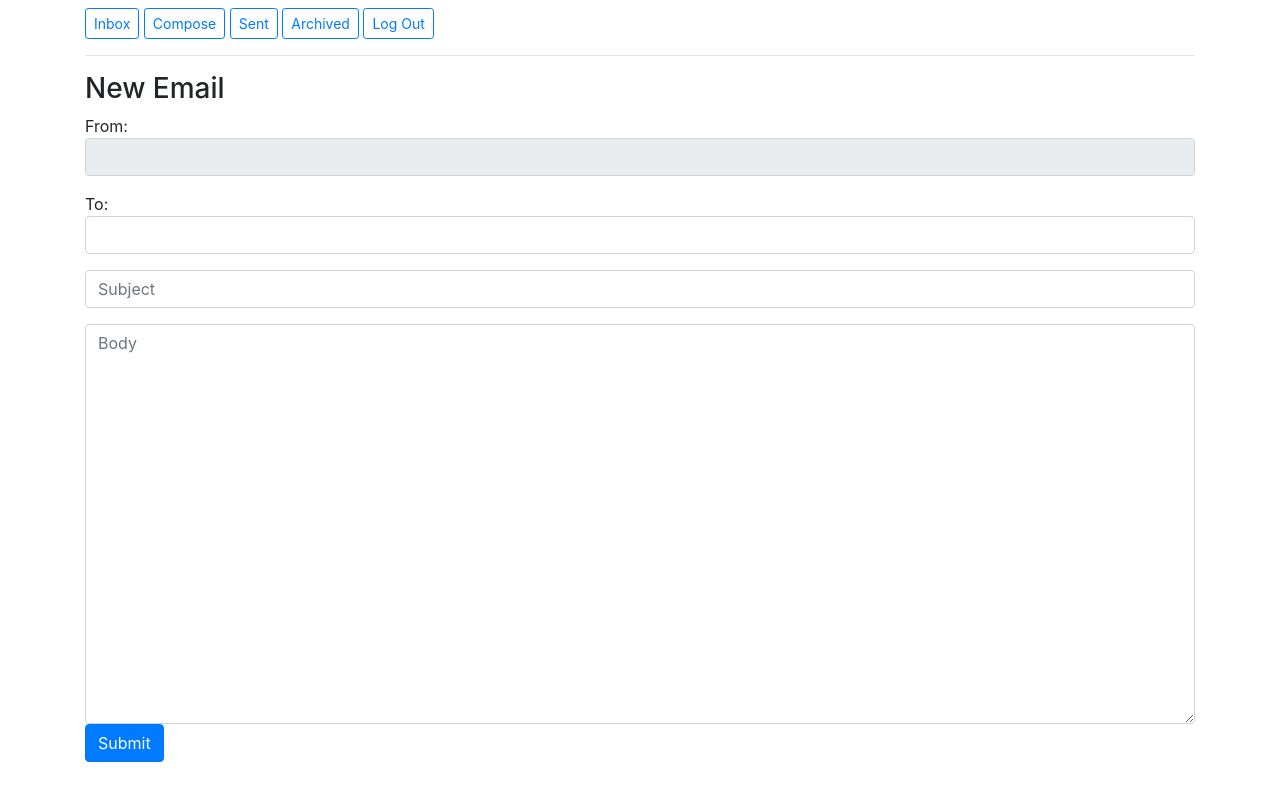
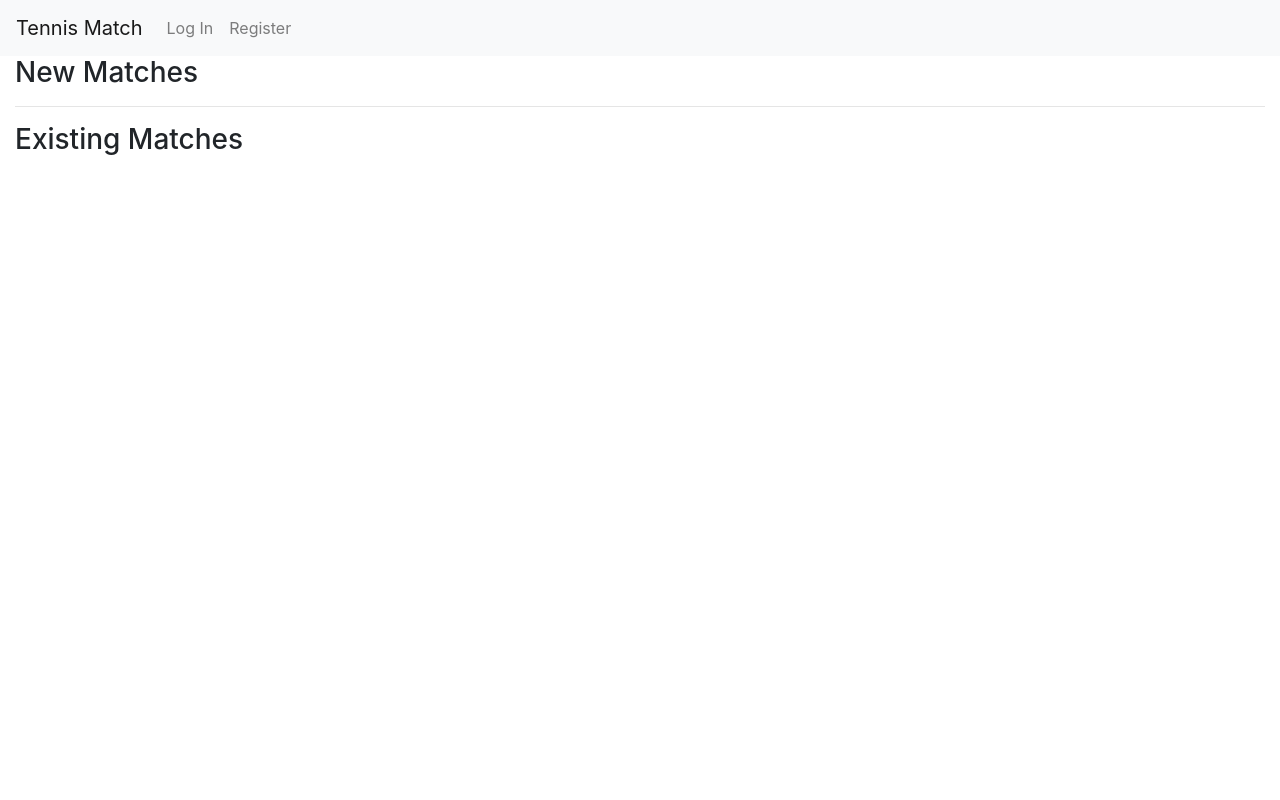
Before and after one commit to aohanlon541/finalproject, a Django app: template tennis-match/templates/tennis-match/index.html in a window 1280 px wide. Run offline with Django 3.2, Linux system fonts and the light colour scheme; the template is opened without the code that fills it, so the values that code supplies are empty; some libraries are stand-ins or nearby versions.

Commit message:
frontend

```diff
--- /dev/null
+++ b/tennis-match/static/tennis-match/index.js
@@ -0,0 +1,172 @@
+document.addEventListener('DOMContentLoaded', function() {
+    document.querySelector('#complete-user-info').style.display = 'none';
+    document.querySelector('#match-view').style.display = 'none';
+
+    document.querySelector('#new-matches-nav-link').addEventListener('click', () => load_new())
+    document.querySelector('#existing-matches-nav-link').addEventListener('click', () => load_existing())
+
+  // By default, load the inbox
+  load_matches();
+});
+
+function load_matches() {
+    fetch('/matches', {
+        method: 'GET',
+    }).then(response => response.json()
+    ).then((results) => {
+        if (results.user['gender'] === null) {
+                document.querySelector('#complete-user-info').style.display = 'block';
+                document.querySelector("#update-user-submit").addEventListener('click', () => update_user())
+        }
+        let newMatchesDiv = document.querySelector('#new-matches');
+        newMatchesDiv.innerHTML = '';
+        results['new_matches'].forEach(match => {
+            const matchElement = create_match_card(match);
+            newMatchesDiv.appendChild(matchElement);
+        });
+        let existingMatchesDiv = document.querySelector('#existing-matches');
+        existingMatchesDiv.innerHTML = '';
+        results['existing_matches'].forEach(match => {
+            const matchElement = create_match_card(match);
+            existingMatchesDiv.appendChild(matchElement);
+        });
+   });
+}
+
+function load_new() {
+    document.querySelector('#complete-user-info').style.display = 'none';
+    document.querySelector('#new-matches-div').style.display = 'block';
+    document.querySelector('#existing-matches-div').style.display = 'none';
+    document.querySelector('#match-view').style.display = 'none';
+
+    fetch('/new-matches', {
+        method: 'GET',
+    }).then(response => response.json()
+    ).then((results) => {
+        let newMatchesDiv = document.querySelector('#new-matches');
+        newMatchesDiv.innerHTML = '';
+        results['new_matches'].forEach(match => {
+            const matchElement = create_match_card(match);
+            newMatchesDiv.appendChild(matchElement);
+        });
+    });
+}
+
+function load_existing() {
+    document.querySelector('#complete-user-info').style.display = 'none';
+    document.querySelector('#new-matches-div').style.display = 'none';
+    document.querySelector('#existing-matches-div').style.display = 'block';
+    document.querySelector('#match-view').style.display = 'none';
+
+    fetch('/existing-matches', {
+        method: 'GET',
+    }).then(response => response.json()
+    ).then((results) => {
+        let newMatchesDiv = document.querySelector('#new-matches');
+        newMatchesDiv.innerHTML = '';
+        results['existing_matches'].forEach(match => {
+            const matchElement = create_match_card(match);
+            newMatchesDiv.appendChild(matchElement);
+        });
+    });
+}
+
+function load_match(id) {
+    event.preventDefault();
+    document.querySelector('#complete-user-info').style.display = 'none';
+    document.querySelector('#new-matches-div').style.display = 'none';
+    document.querySelector('#existing-matches-div').style.display = 'none';
+    document.querySelector('#match-view').style.display = 'block';
+
+    fetch(`/match/${id}`, {
+        method: 'PUT'
+    }).then(response => response.json()
+    ).then((results) => {
+        const body = create_match_view(results);
+        const matchView = document.querySelector('#match-view');
+        matchView.appendChild(body);
+    });
+}
+
+function update_user() {
+    event.preventDefault();
+    const body = map_edit_user();
+    fetch('/edit-user', {
+        method: 'POST',
+        body: body
+    }).then(() => {
+        document.querySelector('#complete-user-info').style.display = 'none';
+        load_matches();
+    });
+}
+
+function create_match_card(match) {
+    const matchCard = document.createElement('div');
+    matchCard.setAttribute('key', match['id'])
+    matchCard.className = "card post";
+
+    const matchBody = document.createElement('div');
+    matchBody.className = "card-body";
+
+    const matchTitle = document.createElement('h5');
+    matchTitle.className = "card-title";
+    matchTitle.innerHTML = match['match'].join(' & ');
+
+    const matchSubTitle = document.createElement('h6');
+    matchSubTitle.className = `card-subtitle mb-2 text-muted author`;
+    matchSubTitle.innerHTML = match['created_date'];
+
+    const matchButton = document.createElement('button');
+    matchButton.innerHTML = "See details";
+    //
+    // const postText = document.createElement('p');
+    // postText.setAttribute('key', card.post['id']);
+    // postText.className = `card-subtitle mb-2 text-muted ${card.post['id']}`;
+    // postText.innerHTML = card.post.text;
+
+    matchBody.appendChild(matchTitle);
+    matchBody.appendChild(matchSubTitle);
+    matchBody.appendChild(matchButton);
+    matchCard.appendChild(matchBody);
+
+    console.log(match);
+    matchButton.addEventListener('click', () => load_match(match['id']))
+
+    return matchBody
+}
+
+function create_match_view(match) {
+    const body = document.createElement('div');
+
+    const preTitle = document.createElement('h4');
+    preTitle.innerHTML = 'Game Set Match!';
+    const title = document.createElement('h3');
+    title.innerHTML = `${match['users'][0]['level']} Match ${match['match']['match'].join(' & ')}`;
+
+    const imageContainer = document.createElement('div');
+    imageContainer.className = 'image-container';
+    match['users'].map(user => {
+        let picture = document.createElement('img');
+        picture.setAttribute('src', user['picture']);
+        picture.setAttribute('alt', `${user['email']}'s profile picture`);
+        picture.className = 'profile-picture';
+        imageContainer.appendChild(picture);
+    });
+
+    body.appendChild(preTitle);
+    body.appendChild(title);
+    body.appendChild(imageContainer);
+    return body
+}
+
+
+function map_edit_user() {
+    return JSON.stringify({
+        'level': document.querySelector('#level').value,
+        'gender': document.querySelector('input[name=gender]:checked').value,
+        'singles': document.querySelector('#singles').checked,
+        'doubles': document.querySelector('#doubles').checked,
+        'mixed_doubles': document.querySelector('#mixedDoubles').checked,
+        'picture': document.querySelector('#picture').value,
+    });
+}
--- a/tennis-match/templates/tennis-match/index.html
+++ b/tennis-match/templates/tennis-match/index.html
@@ -2,36 +2,73 @@
 {% load static %}
 
 {% block body %}
-    <h2>{{ request.user.email }}</h2>
-
-    <button class="btn btn-sm btn-outline-primary" id="inbox">Inbox</button>
-    <button class="btn btn-sm btn-outline-primary" id="compose">Compose</button>
-    <button class="btn btn-sm btn-outline-primary" id="sent">Sent</button>
-    <button class="btn btn-sm btn-outline-primary" id="archived">Archived</button>
-    <a class="btn btn-sm btn-outline-primary" href="{% url 'logout' %}">Log Out</a>
-    <hr>
-
-    <div id="emails-view">
+    <div id="complete-user-info">
+        <h4>Complete Your Profile & Get Matches</h4>
+        <form>
+          <div class="form-group">
+              <label for="level">USTA Level</label>
+              <select class="form-control" id="level">
+                  <option>2.5</option>
+                  <option>3.0</option>
+                  <option>3.5</option>
+                  <option>4.0</option>
+                  <option>4.5</option>
+                  <option>5.0</option>
+              </select>
+          </div>
+        <div class="form-check">
+            <input class="form-check-input" type="radio" name="gender" id="female" value="female" checked>
+            <label class="form-check-label" for="female">
+                Female
+            </label>
+        </div>
+        <div class="form-check">
+            <input class="form-check-input" type="radio" name="gender" id="male" value="male">
+            <label class="form-check-label" for="male">
+                Male
+            </label>
+        </div>
+        <div class="form-check">
+            <input class="form-check-input" type="radio" name="gender" id="non-binary" value="non-binary">
+            <label class="form-check-label" for="non-binary">
+                Non-Binary
+            </label>
+        </div>
+        <div class="form-check">
+            <input class="form-check-input" type="checkbox" value="singles" id="singles">
+            <label class="form-check-label" for="singles">
+                Singles
+            </label>
+        </div>
+        <div class="form-check">
+            <input class="form-check-input" type="checkbox" value="doubles" id="doubles">
+            <label class="form-check-label" for="doubles">
+                Doubles
+            </label>
+        </div>
+        <div class="form-check">
+            <input class="form-check-input" type="checkbox" value="mixedDoubles" id="mixedDoubles">
+            <label class="form-check-label" for="mixedDoubles">
+                Mixed Doubles
+            </label>
+        </div>
+        <div class="form-group">
+            <input class="form-control" type="text" name="picture" id="picture" placeholder="Profile Picture URL">
+        </div>
+            <input class="btn btn-primary" type="submit" value="Complete" id="update-user-submit" />
+        </form>
     </div>
 
-    <div id="compose-view">
-        <h3>New Email</h3>
-        <form id="compose-form">
-            <div class="form-group">
-                From: <input disabled class="form-control" value="{{ request.user.email }}">
-            </div>
-            <div class="form-group">
-                To: <input id="compose-recipients" class="form-control">
-            </div>
-            <div class="form-group">
-                <input class="form-control" id="compose-subject" placeholder="Subject">
-            </div>
-            <textarea class="form-control" id="compose-body" placeholder="Body"></textarea>
-            <input type="submit" class="btn btn-primary"/>
-        </form>
+    <div id="new-matches-div">
+        <h3>New Matches</h3>
+        <div id="new-matches"></div>
+        <hr />
     </div>
+
+    <div id="existing-matches-div">
+        <h3>Existing Matches</h3>
+        <div id="existing-matches"></div>
+    </div>
+
+    <div id="match-view"></div>
 {% endblock %}
-
-{% block script %}
-    <script src="{% static 'mail/inbox.js' %}"></script>
-{% endblock %}
--- a/tennis-match/templates/tennis-match/layout.html
+++ b/tennis-match/templates/tennis-match/layout.html
@@ -6,11 +6,43 @@
         <title>{% block title %}Mail{% endblock %}</title>
         <link rel="stylesheet" href="https://stackpath.bootstrapcdn.com/bootstrap/4.4.1/css/bootstrap.min.css" integrity="sha384-Vkoo8x4CGsO3+Hhxv8T/Q5PaXtkKtu6ug5TOeNV6gBiFeWPGFN9MuhOf23Q9Ifjh" crossorigin="anonymous">
         <link rel="stylesheet" href="{% static 'tennis-match/styles.css' %}">
-        {% block script %}
-        {% endblock %}
+        <script src="{% static 'tennis-match/index.js' %}"></script>
     </head>
     <body>
-        <div class="container">
+         <nav class="navbar navbar-expand-lg navbar-light bg-light">
+            <a class="navbar-brand" href="{% url 'index' %}">Tennis Match</a>
+
+            <div>
+              <ul class="navbar-nav mr-auto">
+                {% if user.is_authenticated %}
+                    <li class="nav-item">
+                        <a class="nav-link disabled" id="profile-nav-link">
+                            <strong>{{ user.username }}</strong>
+                        </a>
+                    </li>
+                {% endif %}
+                {% if user.is_authenticated %}
+                    <li class="nav-item">
+                        <a class="nav-link" id="new-matches-nav-link">New Matches</a>
+                    </li>
+                    <li class="nav-item">
+                        <a class="nav-link" id="existing-matches-nav-link">Existing Matches</a>
+                    </li>
+                    <li class="nav-item">
+                        <a class="nav-link" href="{% url 'logout' %}">Log Out</a>
+                    </li>
+                {% else %}
+                    <li class="nav-item">
+                        <a class="nav-link" href="{% url 'login' %}">Log In</a>
+                    </li>
+                    <li class="nav-item">
+                        <a class="nav-link" href="{% url 'register' %}">Register</a>
+                    </li>
+                {% endif %}
+              </ul>
+            </div>
+          </nav>
+        <div class="container-fluid">
             {% block body %}
             {% endblock %}
         </div>
--- a/tennis-match/urls.py
+++ b/tennis-match/urls.py
@@ -9,6 +9,10 @@ urlpatterns = [
     path("register", views.register, name="register"),
 
     # API Routes
+    path("matches", views.get_matches, name="matches"),
+    path("new-matches", views.get_new_matches, name="new-matches"),
+    path("existing-matches", views.get_existing_matches, name="existing-matches"),
     path("match/<int:match_id>", views.get_match, name="match"),
     path("message/<int:match_id>", views.message, name="message"),
+    path("edit-user", views.edit_user, name="edit-user")
 ]
```
Also changed, not shown: tennis-match/managers.py (+8 -8 lines), tennis-match/models.py (+7 -6 lines), tennis-match/static/mail/index.js (deleted, +0 -33 lines), tennis-match/templates/tennis-match/register.html (+0 -50 lines), tennis-match/views.py (+66 -27 lines), db.sqlite3.
